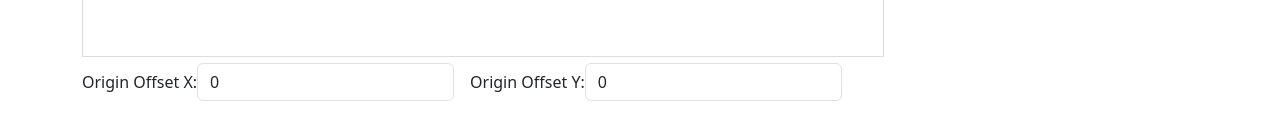
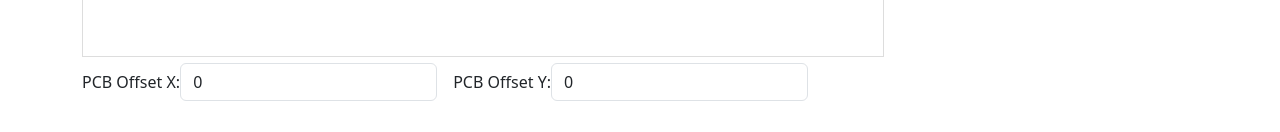
Before and after one commit to RinthLabs/SolderSidekick, a Vue app: page / in a window 1280 px wide. Shown: the part 803-935 px from the top of the page. Built offline with nearby package versions, Linux system fonts and the light colour scheme.

Commit message:
fixed selection!

```diff
--- a/src/components/DrillPreview.vue
+++ b/src/components/DrillPreview.vue
@@ -24,9 +24,9 @@
     ></canvas>
 
     <div class="mb-3">
-  <label class="form-label">Origin Offset X:</label>
+  <label class="form-label">PCB Offset X:</label>
   <input type="number" class="form-control d-inline w-auto" v-model.number="drillStore.originOffsetX" @input="updateCanvas">
-  <label class="form-label ms-3">Origin Offset Y:</label>
+  <label class="form-label ms-3">PCB Offset Y:</label>
   <input type="number" class="form-control d-inline w-auto" v-model.number="drillStore.originOffsetY" @input="updateCanvas">
 </div>
 
@@ -253,11 +253,12 @@ const drillY = -drill.y + drillStore.originOffsetY;
 
 
 
+
       if (
-        drillX >= Math.min(selectionStart.x, selectionEnd.x) &&
-        drillX <= Math.max(selectionStart.x, selectionEnd.x) &&
-        drillY >= Math.min(selectionStart.y, selectionEnd.y) &&
-        drillY <= Math.max(selectionStart.y, selectionEnd.y)
+        drillX + drillStore.originOffsetX >= Math.min(selectionStart.x, selectionEnd.x) &&
+        drillX + drillStore.originOffsetX <= Math.max(selectionStart.x, selectionEnd.x) &&
+        drillY - drillStore.originOffsetY >= Math.min(selectionStart.y, selectionEnd.y) &&
+        drillY - drillStore.originOffsetY <= Math.max(selectionStart.y, selectionEnd.y)
       ) {
         drill.selected = true;
         selectedDrills++;
```
